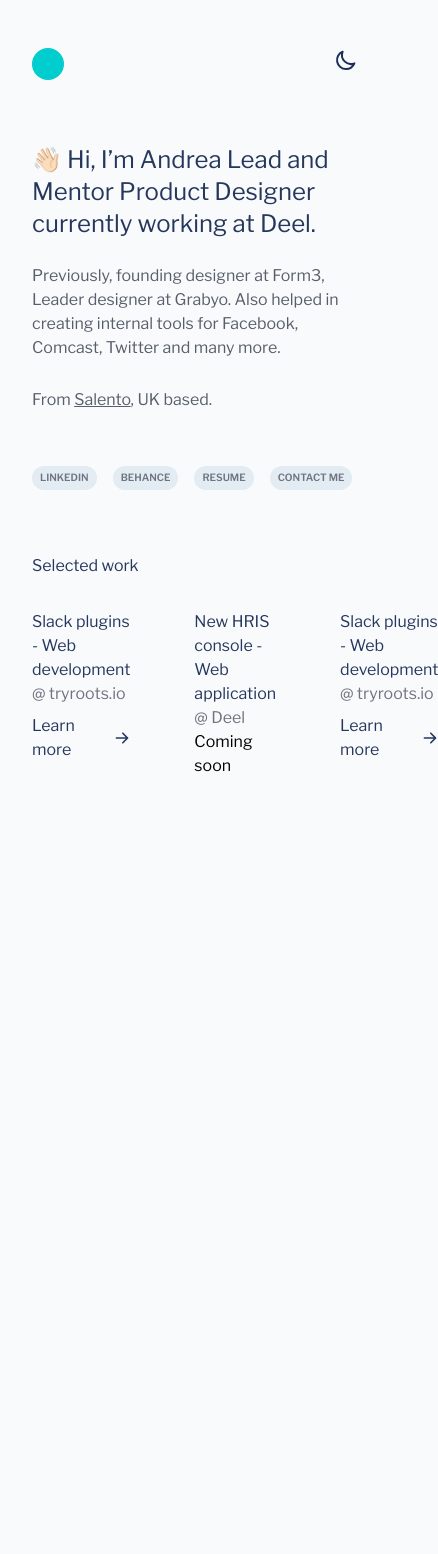
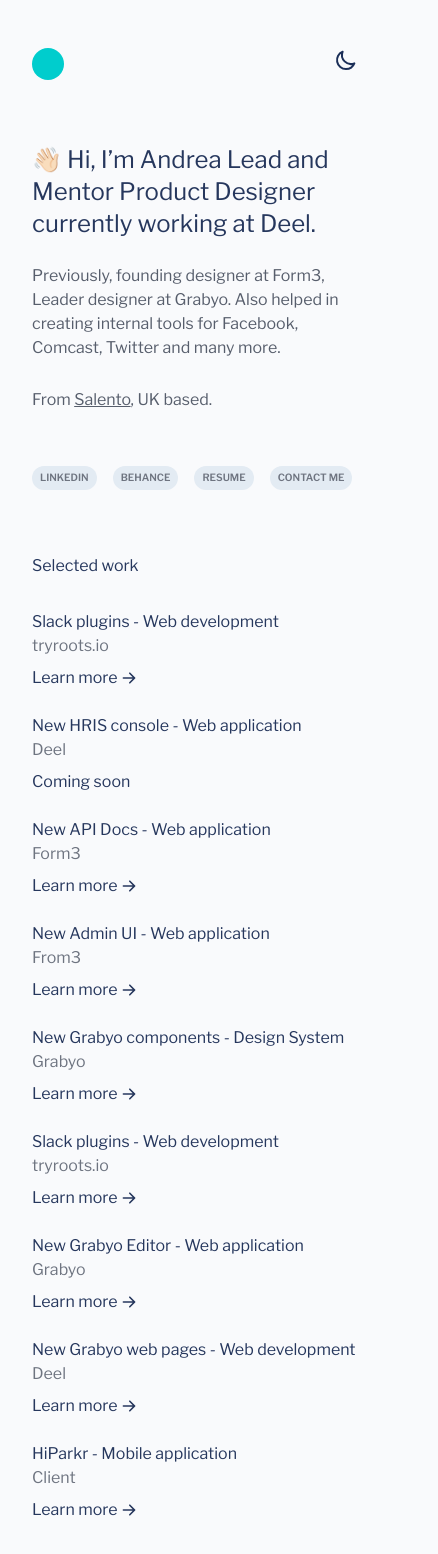
Before and after one commit to ricacostt/andreaportfolio, a Next.js app in the folder my-app/: page / in a window 390 px wide. Shown: the top 1554 px of the page, 438 px wide, since content can reach past the window. Before the commit the page ends 1242 px from the top, so only its background shows below. Built offline with nearby package versions, Linux system fonts and the light colour scheme.

Commit message:
work section completed

```diff
--- a/my-app/components/Work/Work.js
+++ b/my-app/components/Work/Work.js
@@ -1,25 +1,26 @@
 import React from "react";
 import { HiArrowRight } from "react-icons/hi";
 
-function Work({ work, company }) {
+function Work({ work, company, status, link }) {
   return (
     <>
-    <div className="flex ">
-      <div className="pt-8 text-base w-80">
-        <div className="text-textPrimaryLight dark:text-textPrimaryDark">
-          {work}
-        </div>
-        <div className="text-textCompanyLight dark:text-textCompanyDark">
-          @ {company}
-        </div>
-        <div className="flex flex-row gap-1 text-textPrimaryLight dark:text-textPrimaryDark pt-2">
-          <div className="flex">Learn more</div>
-          <div className="flex items-center ">
-            <HiArrowRight />
+   <div className="childBoss">
+          <div className=" work  text-base text-textPrimaryLight dark:text-textPrimaryDark">
+            {work}
+          </div>
+          <div className="company text-textCompanyLight dark:text-textCompanyDark">
+            {company}
+          </div>
+          <div className="flex flex-row gap-1 text-textPrimaryLight dark:text-textPrimaryDark pt-2">
+            <div className="flex"> <a href={link} target="_blank"
+              rel="noopener noreferrer">{status} </a></div>
+
+            {status === 'Learn more' ?  <div className="flex items-center ">
+              <HiArrowRight />
+            </div> : null}
+
           </div>
         </div>
-      </div>
-      </div>
     </>
   );
 }
--- a/my-app/components/WorksList/WorksList.js
+++ b/my-app/components/WorksList/WorksList.js
@@ -4,50 +4,26 @@
 
 export default function WorksList() {
   return (
-    <div className="pt-16 ms:pt-32 xsm:px-2 px-8 ">
-      <h1 className="text-base xsm:text-xl font-medium text-textPrimaryLight dark:text-textPrimaryDark">
+    <div className="pt-16 ms:pt-32 xsm:px-2 px-8 pb-32">
+      <h1 className="text-base xsm:text-xl font-medium pb-8 text-textPrimaryLight dark:text-textPrimaryDark">
         Selected work
       </h1>
       <div className="parent">
-        <div className="childBoss">
-          <div className=" work pt-8 text-base text-textPrimaryLight dark:text-textPrimaryDark">
-            Slack plugins - Web development{" "}
-          </div>
-          <div className="company text-textCompanyLight dark:text-textCompanyDark">
-            @ tryroots.io
-          </div>
-          <div className="flex flex-row gap-1 text-textPrimaryLight dark:text-textPrimaryDark pt-2">
-            <div className="flex">Learn more</div>
-            <div className="flex items-center ">
-              <HiArrowRight />
-            </div>
-          </div>
-        </div>
 
-        <div className="childBoss">
-          <div className=" work pt-8 text-base text-textPrimaryLight dark:text-textPrimaryDark">
-            New HRIS console - Web application{" "}
-          </div>
-          <div className="company text-textCompanyLight dark:text-textCompanyDark">
-            @ Deel
-          </div>
-          <div className="">Coming soon</div>
-        </div>
 
-        <div className="childBoss">
-          <div className=" work pt-8 text-base text-textPrimaryLight dark:text-textPrimaryDark">
-            Slack plugins - Web development{" "}
-          </div>
-          <div className="company text-textCompanyLight dark:text-textCompanyDark">
-            @ tryroots.io
-          </div>
-          <div className="flex flex-row gap-1 text-textPrimaryLight dark:text-textPrimaryDark pt-2">
-            <div className="flex">Learn more</div>
-            <div className="flex items-center ">
-              <HiArrowRight />
-            </div>
-          </div>
-        </div>
+
+       <Work work={'Slack plugins - Web development'} company={'tryroots.io'} status={'Learn more'} link={''}/>
+       <Work work={'New HRIS console - Web application'} company={'Deel'} status={'Coming soon'} />
+
+       <Work work={'New API Docs - Web application'} company={'Form3'} status={'Learn more'} link={''}/>
+       <Work work={'New Admin UI - Web application'} company={'From3'} status={'Learn more'} link={''}/>
+       <Work work={'New Grabyo components - Design System'} company={'Grabyo'} status={'Learn more'} link={''}/>
+       <Work work={'Slack plugins - Web development'} company={'tryroots.io'} status={'Learn more'} link={''}/>
+
+       <Work work={'New Grabyo Editor - Web application'} company={'Grabyo'} status={'Learn more'} link={''}/>
+       <Work work={'New Grabyo web pages - Web development'} company={'Deel'} status={'Learn more'} link={''}/>
+       <Work work={'HiParkr - Mobile application'} company={'Client'} status={'Learn more'} link={''}/>
+
       </div>
     </div>
   );
--- a/my-app/src/styles/globals.css
+++ b/my-app/src/styles/globals.css
@@ -21,8 +21,8 @@
   display: grid;
   grid-template-columns: repeat(3, 1fr);
   grid-template-rows: repeat(3, 1fr);
-  grid-column-gap: 64px;
-  grid-row-gap: 32px;
+  grid-column-gap: 4rem;
+  grid-row-gap: 2rem;
   }
 
   .div1 { grid-area: 1 / 1 / 2 / 2; }
@@ -34,3 +34,44 @@
   .div7 { grid-area: 3 / 1 / 4 / 2; }
   .div8 { grid-area: 3 / 2 / 4 / 3; }
   .div9 { grid-area: 3 / 3 / 4 / 4; }
+
+  @media only screen and (max-width: 1120px){
+    .parent {
+        display: grid;
+        grid-template-columns: repeat(2, 1fr);
+        grid-template-rows: repeat(5, 1fr);
+        grid-column-gap: 32px;
+        grid-row-gap: 32px;
+        }
+
+        .div1 { grid-area: 1 / 1 / 2 / 2; }
+        .div2 { grid-area: 1 / 2 / 2 / 3; }
+        .div3 { grid-area: 2 / 1 / 3 / 2; }
+        .div4 { grid-area: 2 / 2 / 3 / 3; }
+        .div5 { grid-area: 3 / 1 / 4 / 2; }
+        .div6 { grid-area: 3 / 2 / 4 / 3; }
+        .div7 { grid-area: 4 / 1 / 5 / 2; }
+        .div8 { grid-area: 4 / 2 / 5 / 3; }
+        .div9 { grid-area: 5 / 1 / 6 / 2; }
+        .div10 { grid-area: 5 / 2 / 6 / 3; }
+      }
+
+  @media only screen and (max-width: 498px){
+    .parent {
+      display: grid;
+      grid-template-columns: 1fr;
+      grid-template-rows: repeat(9, 1fr);
+      grid-column-gap: 0px;
+      grid-row-gap: 24px;
+      }
+
+      .div1 { grid-area: 1 / 1 / 2 / 2; }
+      .div2 { grid-area: 2 / 1 / 3 / 2; }
+      .div3 { grid-area: 3 / 1 / 4 / 2; }
+      .div4 { grid-area: 4 / 1 / 5 / 2; }
+      .div5 { grid-area: 5 / 1 / 6 / 2; }
+      .div6 { grid-area: 6 / 1 / 7 / 2; }
+      .div7 { grid-area: 7 / 1 / 8 / 2; }
+      .div8 { grid-area: 8 / 1 / 9 / 2; }
+      .div9 { grid-area: 9 / 1 / 10 / 2; }
+  }
```
